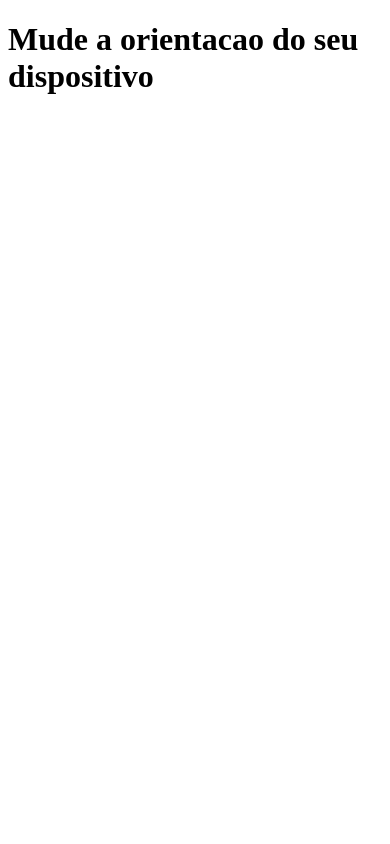
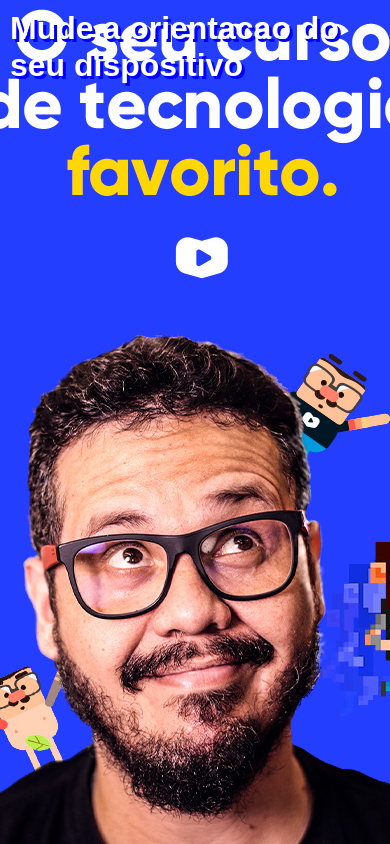
Before and after one commit to Kendyzinho/html-css, a plain HTML site: page exercicios/ex026/mq002/index.html in a window 390 px wide. Drawn offline with Linux system fonts and the light colour scheme.

Commit message:
Media Query compacto

```diff
--- a/exercicios/ex026/mq002/estilos/paisagem.css
+++ b/exercicios/ex026/mq002/estilos/paisagem.css
@@ -1,3 +1,9 @@
 @charset "UTF-8";
 
 /*Estilo para aparelho deitado*/
+
+body{
+    background: url(/exercicios/ex026/imagens/cev-landscape.jpg);
+    background-position: left bottom;
+    background-repeat: no-repeat;
+}
--- a/exercicios/ex026/mq002/estilos/retrato.css
+++ b/exercicios/ex026/mq002/estilos/retrato.css
@@ -1,3 +1,8 @@
 @charset "UTF-8";
 
 /*Estilo para aparelho em pe*/
+
+body{
+    background: url(/exercicios/ex026/imagens/cev-portrait.jpg);
+    background-position: center bottom;
+}
--- a/exercicios/ex026/mq002/estilos/style.css
+++ b/exercicios/ex026/mq002/estilos/style.css
@@ -1,3 +1,24 @@
 @charset "UTF-8";
 
 /*Estilo para configuracoes gerais*/
+
+*{
+    margin: 0px;
+    padding: 0px;
+    font-family: Arial, Helvetica, sans-serif;
+
+}
+
+html, body{
+    width: 100vw;
+    height: 100vh;
+    background-color: rgb(3, 3, 180);
+    background-size: contain;
+    background-repeat: no-repeat;
+}
+
+h1{
+    color: white;
+    text-shadow: 3px 3px 0px blue;
+    padding: 10px;
+}
```
Also changed, not shown: exercicios/ex026/mq003/index.html (added, +53 -0 lines).
